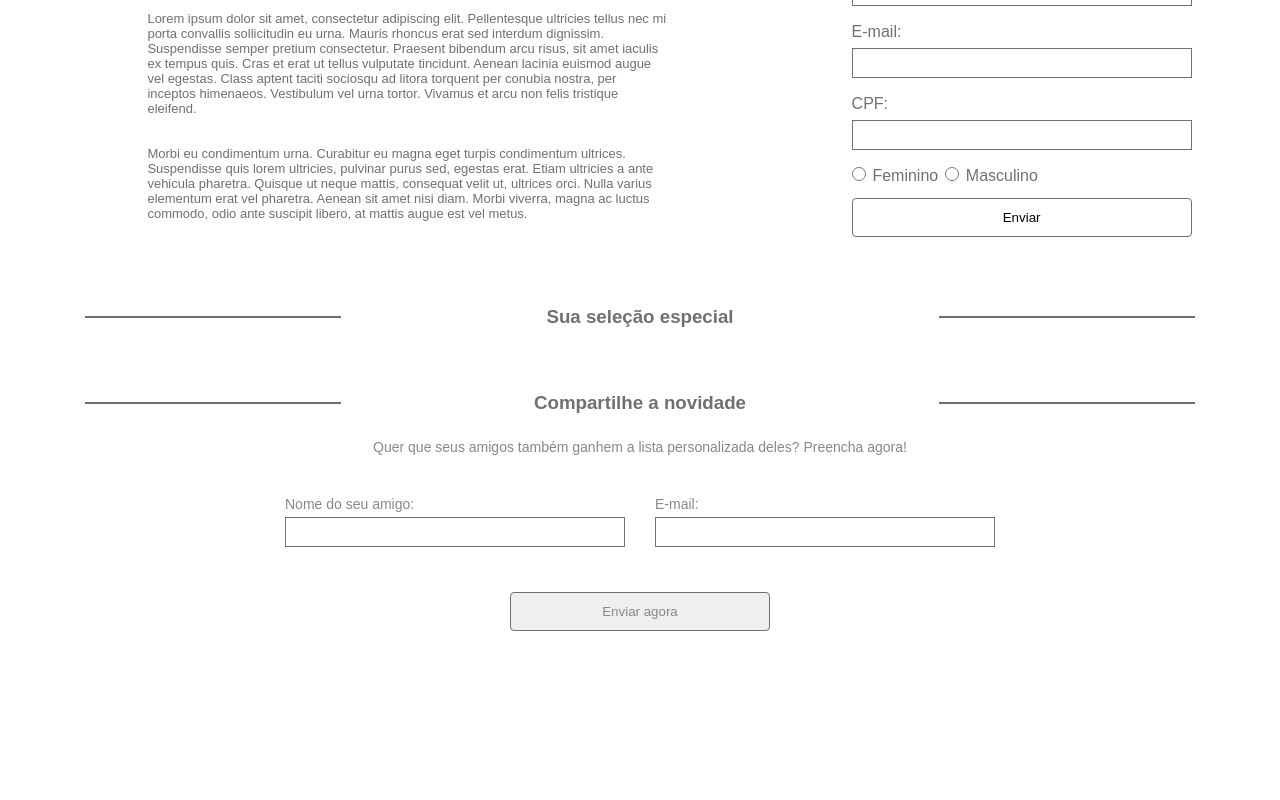
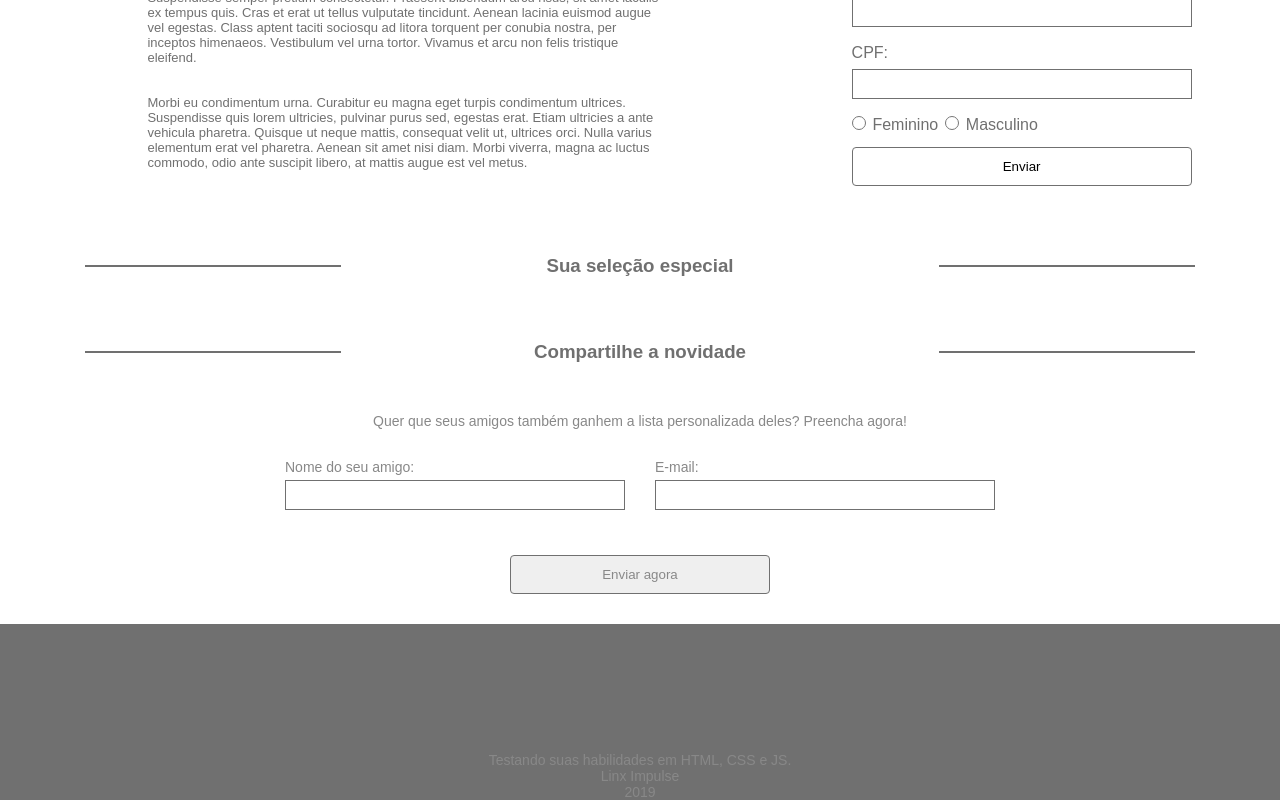
Before and after one commit to Henry-Januario/todo9, a React (Vite) app: page / in a window 1280 px wide. Shown: the part 419-1219 px from the top of the page. Before the commit the page ends 1050 px from the top, so only its background shows below. Built offline with nearby package versions, Linux system fonts and the light colour scheme.

Commit message:
Footer criado

```diff
--- a/src/App.css
+++ b/src/App.css
@@ -3,3 +3,10 @@ body{
   width: 100%;
   min-height: 100vh;
 }
+
+.p{
+  width: 100%;
+  text-align: center;
+  font-size: 14px;
+  color: #888888;
+  }
--- a/src/App.jsx
+++ b/src/App.jsx
@@ -1,5 +1,6 @@
 import './App.css'
-import FormIndication from './components/FormIndication/FormIndication/FormIndication'
+import Footer from './components/Footer/Footer'
+import FormIndication from './components/FormIndication/FormIndication'
 import Header from './components/Header/Header'
 import P from './components/P/P'
 import FirstSection from './components/Section/FirstSection'
@@ -15,6 +16,7 @@ function App() {
      <Separator texto={"Compartilhe a novidade"}/>
      <P texto={"Quer que seus amigos também ganhem a lista personalizada deles? Preencha agora!"}/>
      <FormIndication/>
+     <Footer/>
     </div>
   )
 }
--- /dev/null
+++ b/src/components/Footer/Footer.jsx
@@ -0,0 +1,17 @@
+import React from 'react'
+import P from '../P/P'
+import S from './Footer.module.css'
+
+const Footer = () => {
+  return (
+    <footer className={S.footer} >
+        <div className={S.paragrafoFooter}>
+        <P texto={"Testando suas habilidades em HTML, CSS e JS."} className={S.p}/>
+        <P texto={"Linx Impulse"}/>
+        <P texto={"2019"}/>
+        </div>
+    </footer>
+  )
+}
+
+export default Footer
--- /dev/null
+++ b/src/components/Footer/Footer.module.css
@@ -0,0 +1,8 @@
+.footer{
+    background-color: #707070;
+    padding-top: 10%;
+}
+
+.p{
+    color: #fff;
+}
--- a/src/components/FormIndication/FormIndication/FormIndication.jsx
+++ b/src/components/FormIndication/FormIndication.jsx
@@ -1,7 +1,7 @@
 import React from 'react'
-import Button from '../../Button/Button'
-import Input from '../../Input/Input'
-import Label from '../../Label/Label'
+import Button from '../Button/Button'
+import Input from '../Input/Input'
+import Label from '../Label/Label'
 import S from './FormIndication.module.css'
 
 const FormIndication = () => {
--- a/src/components/FormIndication/FormIndication/FormIndication.module.css
+++ b/src/components/FormIndication/FormIndication.module.css
@@ -2,7 +2,7 @@
     display: flex;
     justify-content: center;
     align-items: center;
-
+    margin-top: 15px;
     flex-direction: column;
 }
 
@@ -36,5 +36,5 @@ height: 39px;
 border: 1px solid #707070;
 border-radius: 4px;
 color: #888888;
-margin-top: 30px;
+margin: 30px 0 30px 0;
 }
--- a/src/components/Header/Header.module.css
+++ b/src/components/Header/Header.module.css
@@ -21,11 +21,6 @@ h2{
     font-weight: 700;
 }
 
-p{
-    font-family: Arial, Helvetica, sans-serif;
-    padding: 2%;
-}
-
 .button{
     margin: 0px 15px 50px 15px;
     background-color: rgb(255, 255, 255);
--- a/src/components/P/P.jsx
+++ b/src/components/P/P.jsx
@@ -1,5 +1,5 @@
 import React from 'react'
-import S from './P/P.module.css'
+import S from './P.module.css'
 
 const P = ({texto}) => {
   return (
--- a/src/components/Separator/Separator.module.css
+++ b/src/components/Separator/Separator.module.css
@@ -2,7 +2,7 @@
     display: grid;
     grid-template-columns: repeat(3, 1fr);
     align-items: center;
-    margin: 5% 0% 0% 0%;
+    margin: 5% 0% 50px 0%;
     padding: 0;
     width: 100%;
 }
```
Also changed, not shown: src/components/P/P.module.css (renamed from src/components/P/P/P.module.css).
